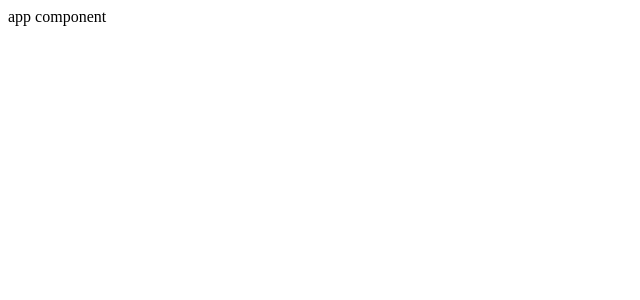
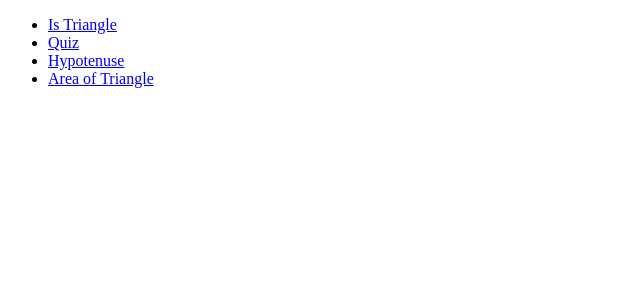
Before and after one commit to foolhardy21/marktwelve-neogcamp, a React (Create React App) app: page / in a window 1280 px wide. Shown: the top 300 px of the page, without its empty margins (0-640 px from the left). Built offline with nearby package versions, Linux system fonts and the light colour scheme.

Commit message:
feat - router routes setup

```diff
--- a/src/App.js
+++ b/src/App.js
@@ -9,7 +9,23 @@ import Quiz from './pages/Quiz'
 const App = () => {
   return (
     <div>
-      app component
+      <Router>
+        <Header />
+        <Switch>
+          <Route path='/is-triangle'>
+            <IsTriangle />
+          </Route>
+          <Route path='/quiz'>
+            <Quiz />
+          </Route>
+          <Route path='/hypotenuse'>
+            <Hypotenuse />
+          </Route>
+          <Route path='/area'>
+            <Area />
+          </Route>
+        </Switch>
+      </Router>
     </div>
   );
 }
--- a/src/Header.js
+++ b/src/Header.js
@@ -1,8 +1,23 @@
 import React from 'react'
-
+import { Link } from 'react-router-dom'
 const Header = () => {
     return (
-        <div>Header component</div>
+        <div>
+            <ul>
+                <li>
+                    <Link to='/is-triangle'>Is Triangle</Link>
+                </li>
+                <li>
+                    <Link to='/quiz'>Quiz</Link>
+                </li>
+                <li>
+                    <Link to='/hypotenuse'>Hypotenuse</Link>
+                </li>
+                <li>
+                    <Link to='/area'>Area of Triangle</Link>
+                </li>
+            </ul>
+        </div>
     )
 }
 export default Header
```
